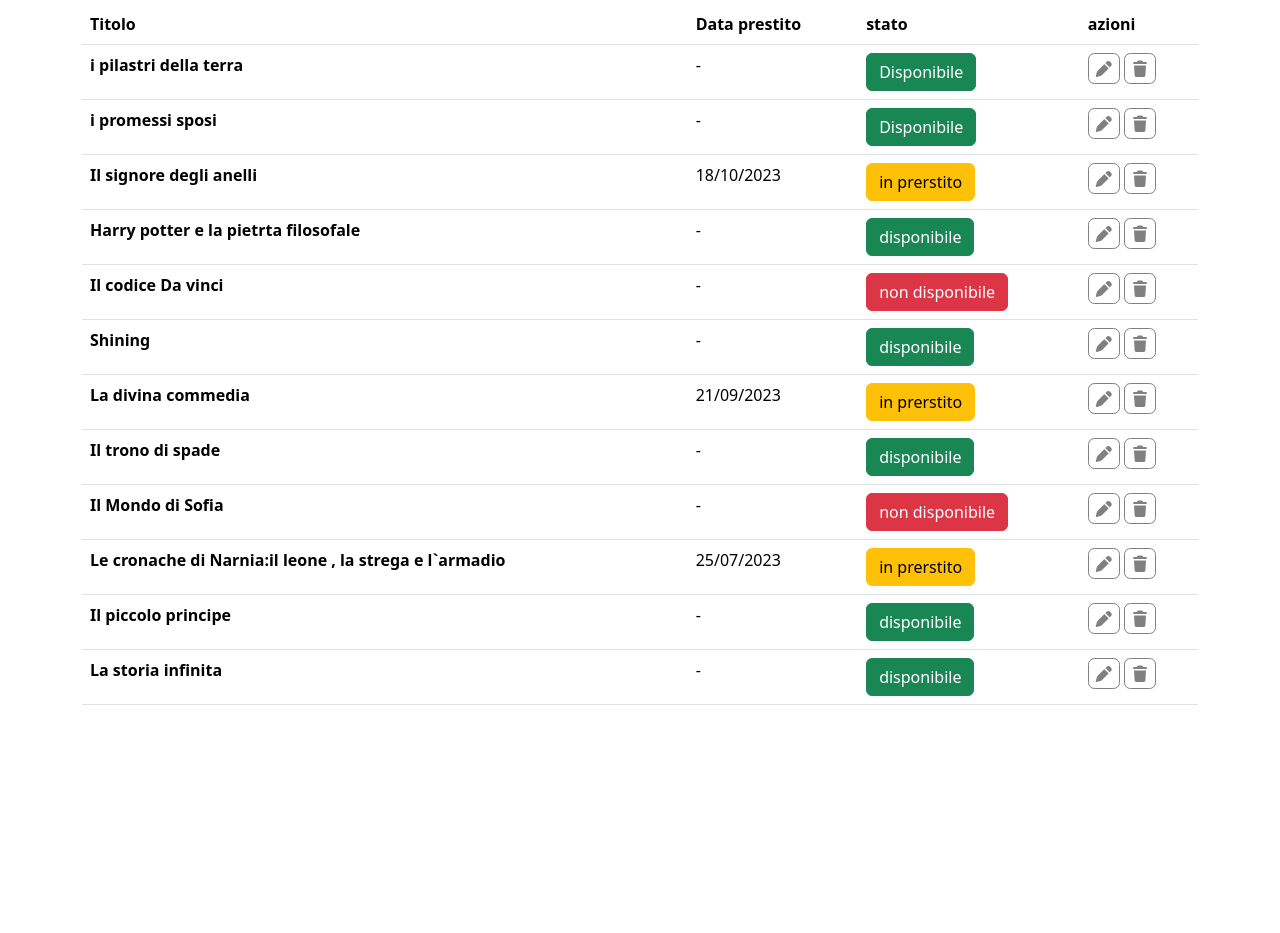
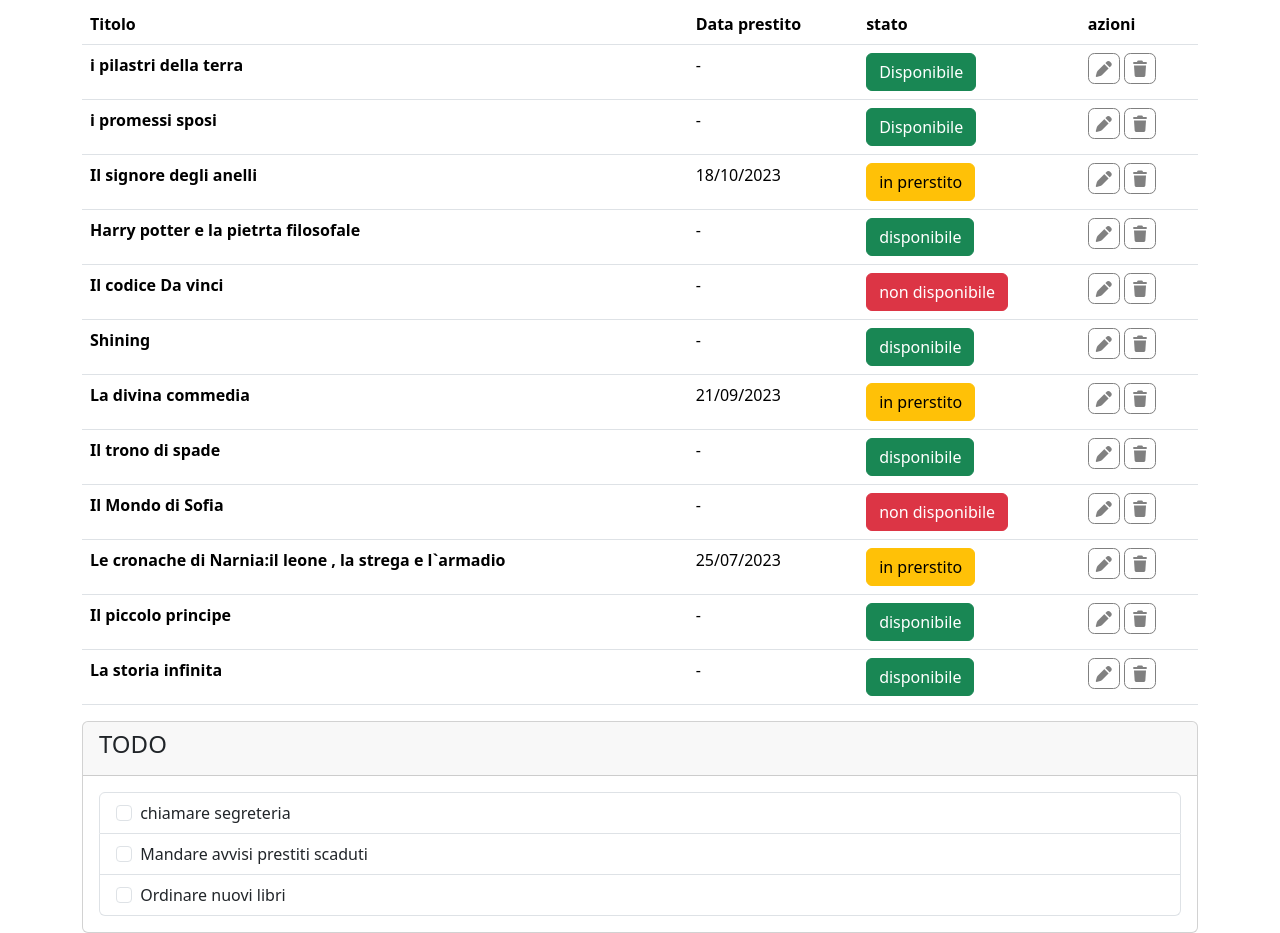
Before and after one commit to niccolorojasge-web/html-css-bootstrap-dashboard, a plain HTML site: page index.html in a window 1280 px wide. Shown: the part 116-1049 px from the top of the page. Before the commit the page ends 837 px from the top, so only its background shows below. Drawn offline with nearby package versions, Linux system fonts and the light colour scheme.

Commit message:
add col e row

```diff
--- a/index.html
+++ b/index.html
@@ -1,19 +1,24 @@
 <!DOCTYPE html>
 <html lang="en">
+
 <head>
     <meta charset="UTF-8">
     <meta name="viewport" content="width=device-width, initial-scale=1.0">
     <title>Document</title>
-    <link href="https://cdn.jsdelivr.net/npm/bootstrap@5.3.8/dist/css/bootstrap.min.css" rel="stylesheet" integrity="sha384-sRIl4kxILFvY47J16cr9ZwB07vP4J8+LH7qKQnuqkuIAvNWLzeN8tE5YBujZqJLB" crossorigin="anonymous">
+    <link href="https://cdn.jsdelivr.net/npm/bootstrap@5.3.8/dist/css/bootstrap.min.css" rel="stylesheet"
+        integrity="sha384-sRIl4kxILFvY47J16cr9ZwB07vP4J8+LH7qKQnuqkuIAvNWLzeN8tE5YBujZqJLB" crossorigin="anonymous">
 
     <link rel="stylesheet" href="https://cdnjs.cloudflare.com/ajax/libs/font-awesome/7.0.1/css/all.min.css">
     <link rel="stylesheet" href="style.css">
 </head>
+
 <body>
     <nav class="navbar navbar-expand-lg bg-body-tertiary" data-bs-theme="dark">
         <div class="container-fluid">
             <a class="navbar-brand" href="#"><img src="duck.png" alt=""></a>
-    <button class="navbar-toggler" type="button" data-bs-toggle="collapse" data-bs-target="#navbarSupportedContent" aria-controls="navbarSupportedContent" aria-expanded="false" aria-label="Toggle navigation">
+            <button class="navbar-toggler" type="button" data-bs-toggle="collapse"
+                data-bs-target="#navbarSupportedContent" aria-controls="navbarSupportedContent" aria-expanded="false"
+                aria-label="Toggle navigation">
                 <span class="navbar-toggler-icon"></span>
             </button>
             <div class="collapse navbar-collapse" id="navbarSupportedContent">
@@ -25,13 +30,16 @@
                         <a class="nav-link" href="#">Anagrafica utenti</a>
                     </li>
                     <li class="nav-item dropdown">
-          <a class="nav-link dropdown-toggle" href="#" role="button" data-bs-toggle="dropdown" aria-expanded="false">
+                        <a class="nav-link dropdown-toggle" href="#" role="button" data-bs-toggle="dropdown"
+                            aria-expanded="false">
                             Storico prestiti
                         </a>
                         <ul class="dropdown-menu">
                             <li><a class="dropdown-item" href="#">Action</a></li>
                             <li><a class="dropdown-item" href="#">Another action</a></li>
-            <li><hr class="dropdown-divider"></li>
+                            <li>
+                                <hr class="dropdown-divider">
+                            </li>
                             <li><a class="dropdown-item" href="#">Something else here</a></li>
                         </ul>
                     </li>
@@ -40,7 +48,7 @@
                     </li>
                 </ul>
                 <form class="d-flex" role="search">
-        <input class="form-control me-2" type="search" placeholder="Search" aria-label="Search"/>
+                    <input class="form-control me-2" type="search" placeholder="Search" aria-label="Search" />
                     <button class="btn btn-sm btn-outline-secondary" type="button">Cerca</button>
                 </form>
             </div>
@@ -49,9 +57,19 @@
 
     <div class="container">
         <div class="row">
-    <div class="col-6"><h2>Catalogo Libri</h2></div>
-    <div class="col-6 text-end align-self-center"><button type="button" class="btn  btn btn-primary ">Aggiungi libro</button></div>
+            <div class="col-12">
+                <div class="row">
+                    <div class="col-6">
+                        <h2>Catalogo Libri</h2>
                     </div>
+
+                    <div class="col-6 text-end align-self-center"><button type="button"
+                            class="btn  btn btn-primary ">Aggiungi
+                            libro</button>
+                    </div>
+                </div>
+                <div class="row">
+                    <div class="col-12">
 
                         <table class="table">
                             <thead>
@@ -138,5 +156,35 @@
                             </tbody>
                         </table>
                     </div>
+                </div>
+            </div>
+            <div class="col">
+                <div class="card">
+                    <div class="card-header">
+                        <h4>TODO</h4>
+                    </div>
+                    <div class="card-body">
+                        <ul class="list-group">
+                            <li class="list-group-item">
+                                <input class="form-check-input me-1" type="checkbox" value="" id="firstCheckbox">
+                                <label class="form-check-label" for="firstCheckbox">chiamare segreteria</label>
+                            </li>
+                            <li class="list-group-item">
+                                <input class="form-check-input me-1" type="checkbox" value="" id="secondCheckbox">
+                                <label class="form-check-label" for="secondCheckbox">Mandare avvisi prestiti
+                                    scaduti</label>
+                            </li>
+                            <li class="list-group-item">
+                                <input class="form-check-input me-1" type="checkbox" value="" id="thirdCheckbox">
+                                <label class="form-check-label" for="thirdCheckbox">Ordinare nuovi libri</label>
+                            </li>
+                        </ul>
+                    </div>
+                </div>
+
+            </div>
+        </div>
+    </div>
 </body>
+
 </html>
```
Lines whose indentation alone changed are shown as unchanged.
